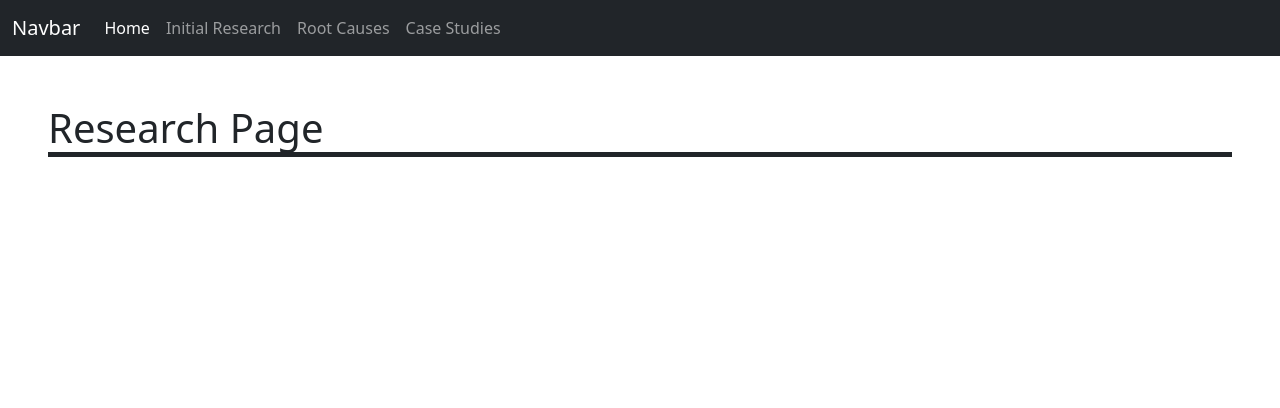
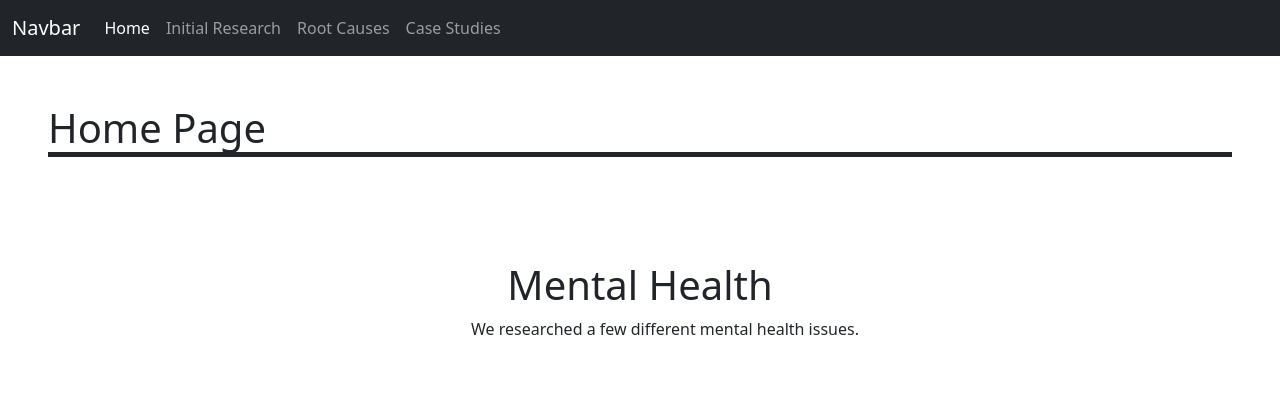
Before and after one commit to Inner-Demons/Website, a plain HTML site: page index.html in a window 1280 px wide. Drawn offline with nearby package versions, Linux system fonts and the light colour scheme.

Commit message:
started home page

```diff
--- a/index.html
+++ b/index.html
@@ -26,7 +26,11 @@
       </nav>
 
       <div class="p-5">
-        <h1 class="border-bottom border-dark border-5">Research Page</h1>
+        <h1 class="border-bottom border-dark border-5">Home Page</h1>
+      </div>
+      <div class="p-5" id="home-title">
+        <h1>Mental Health</h1>
+        <p id="indent">We researched a few different mental health issues.</p>
       </div>
 
 
--- a/yes.css
+++ b/yes.css
@@ -1,3 +1,8 @@
 #indent{
     text-indent: 50px;
 }
+
+#home-title{
+    padding: 5px;
+    text-align: center;
+}
```
